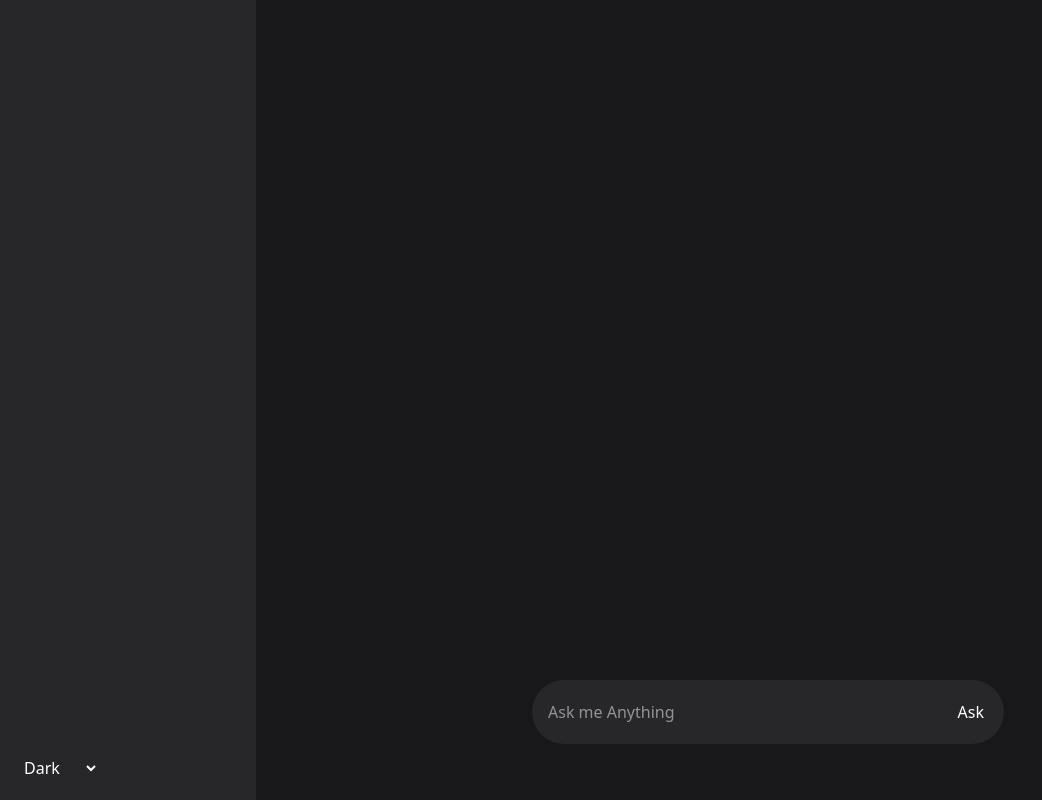
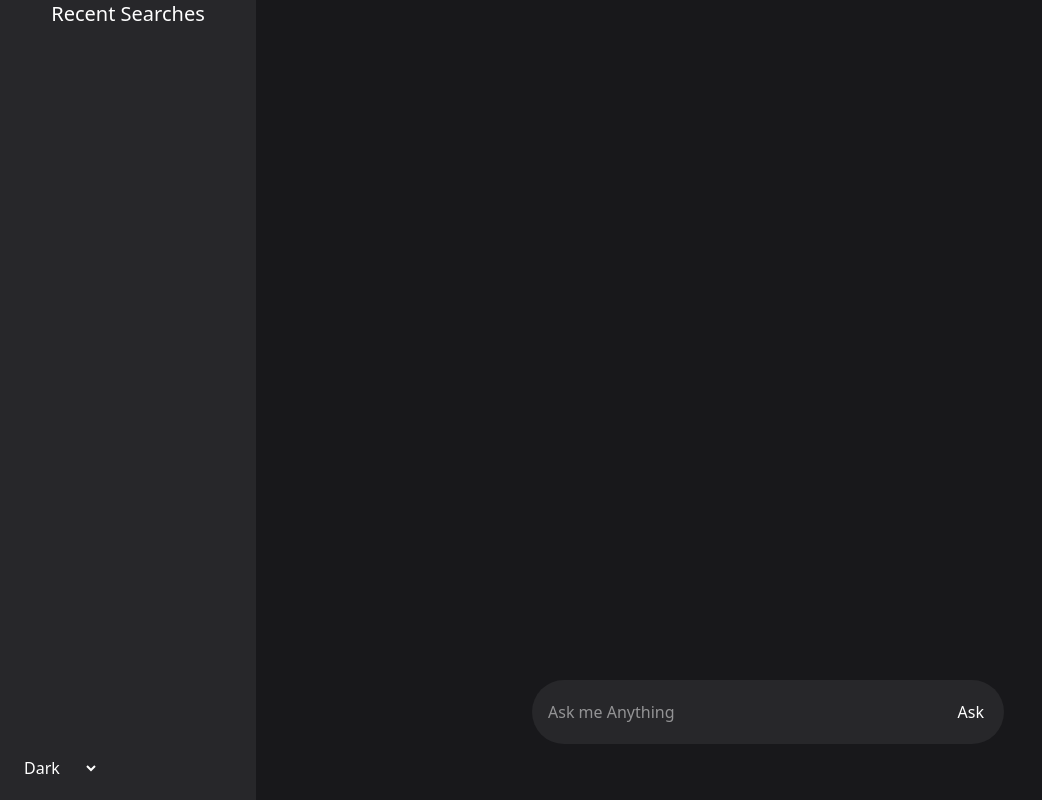
Before and after one commit to sakshi16-b/ReactwithAI, a React (Vite) app: page / in a window 1280 px wide. Shown: the whole page, without its empty margins (0-1042 px from the left). Built offline with nearby package versions, Linux system fonts and the light colour scheme.

Commit message:
design of history column

```diff
--- a/src/App.jsx
+++ b/src/App.jsx
@@ -55,9 +55,17 @@ function App() {
           <option value="light">Light</option>
         </select>
         <div className="col-span-1 bg-zinc-800 text-2xl">
-          <ul>
+          <h1 className="text-xl text-white">Recent Searches</h1>
+          <ul className="text-left overflow-auto text-sm">
             {recenthistory &&
-              recenthistory.map((item, index) => <li key={index}>{item}</li>)}
+              recenthistory.map((item, index) => (
+                <li
+                  className="p-1 pl-5 text-zinc-400 cursor-pointer hover:bg-zinc-600 hover:text-zinc-400"
+                  key={index}
+                >
+                  {item}
+                </li>
+              ))}
           </ul>
         </div>
         <div className="col-span-4 p-10">
```
